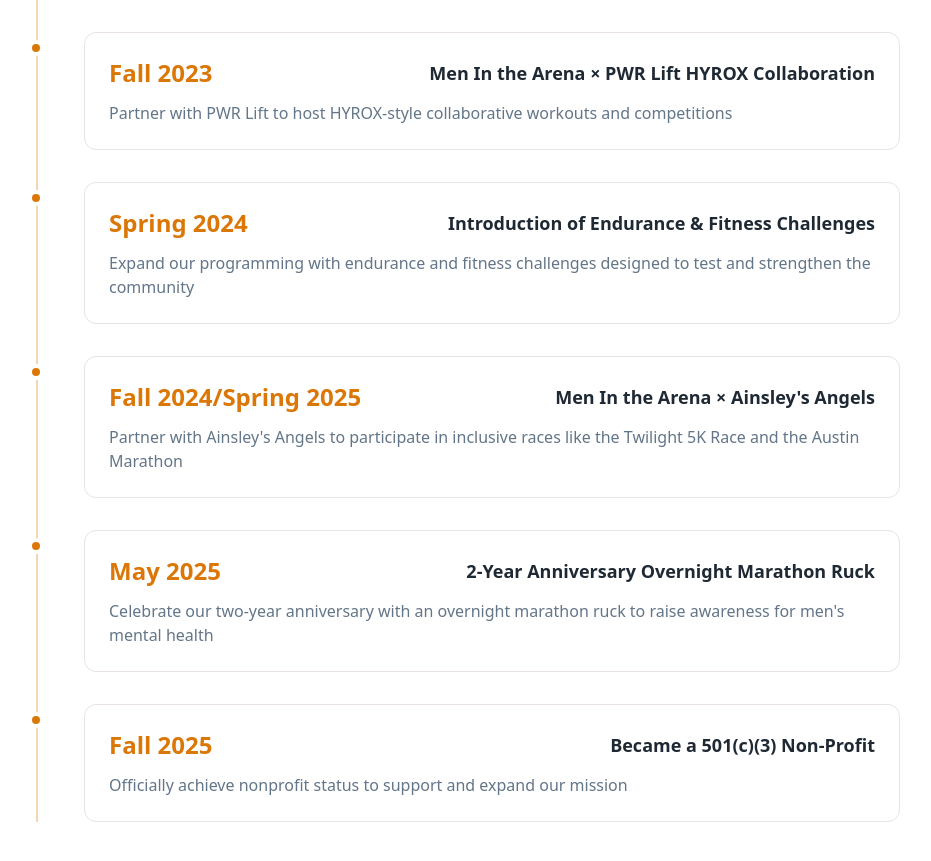
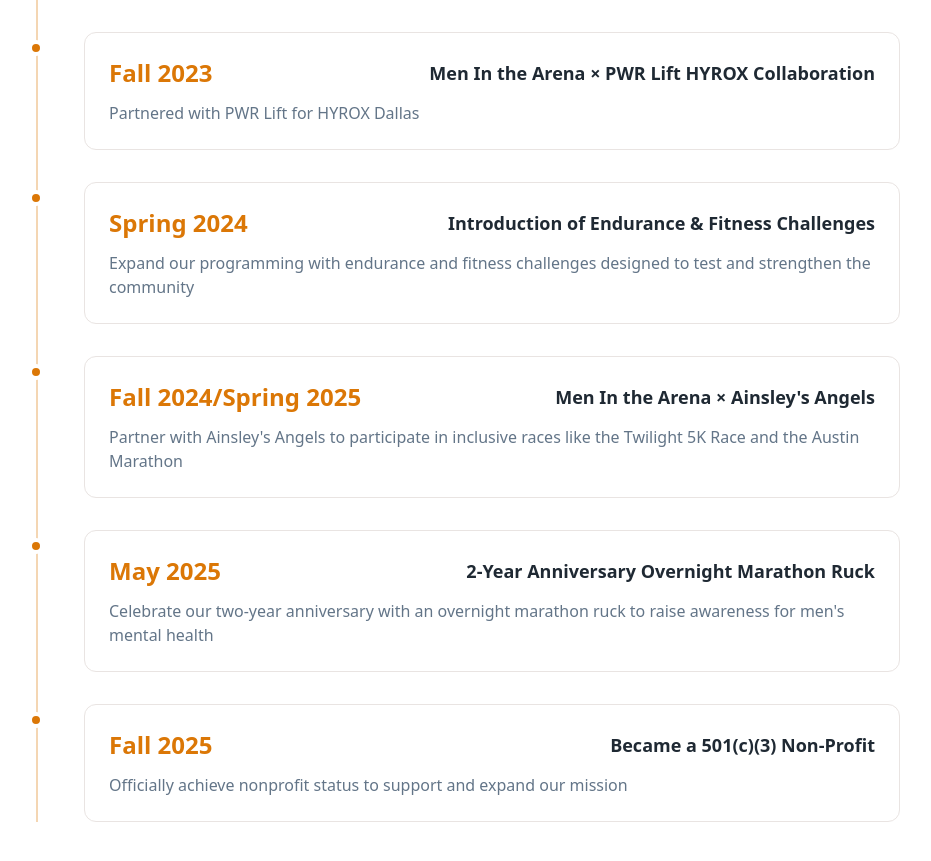
Before and after one commit to yashchitneni/men-at-gate, a React (Vite) app: page / in a window 1280 px wide. Shown: the part 2832-3693 px from the top of the page, without its empty margins (188-1119 px from the left). Built offline with nearby package versions, Linux system fonts and the light colour scheme; the HTML template or start-up script is replaced by a standard one.

Commit message:
Update Story section timeline

```diff
--- a/src/components/Story.tsx
+++ b/src/components/Story.tsx
@@ -13,7 +13,7 @@ const Story = () => {
     {
       year: "Fall 2023",
       title: "Men In the Arena × PWR Lift HYROX Collaboration",
-      description: "Partner with PWR Lift to host HYROX-style collaborative workouts and competitions"
+      description: "Partnered with PWR Lift for HYROX Dallas"
     },
     {
       year: "Spring 2024",
```
